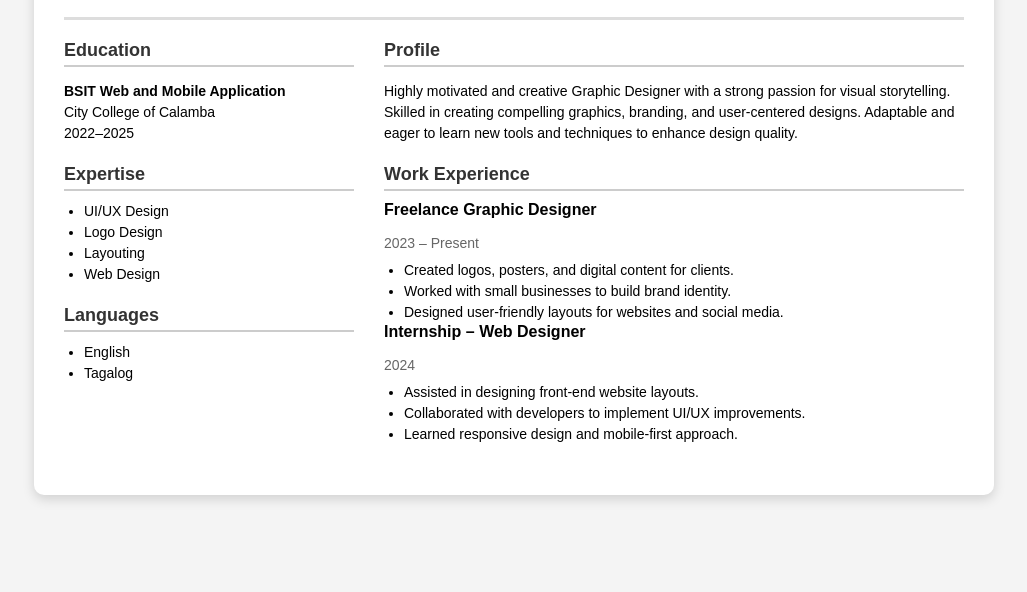
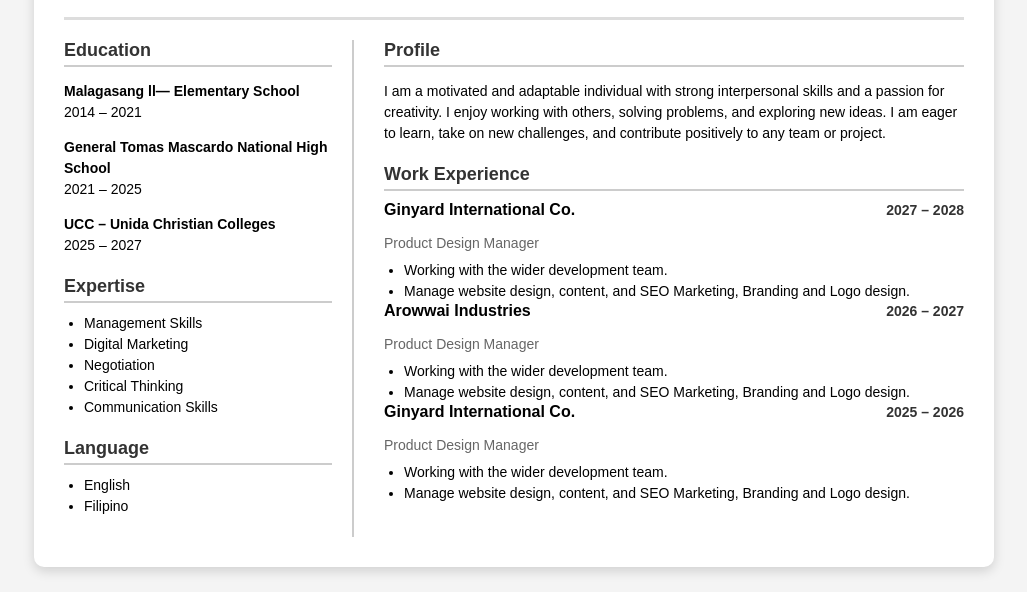
Before and after one commit to Roxas-ashley1122/Online-Resume, a plain HTML site: page index.html in a window 1280 px wide. Shown: the part 208-800 px from the top of the page, without its empty margins (126-1153 px from the left). Drawn offline with Linux system fonts and the light colour scheme.

Commit message:
Update index.html

```diff
--- a/index.html
+++ b/index.html
@@ -60,6 +60,10 @@
       grid-template-columns: 1fr 2fr;
       gap: 30px;
     }
+    aside {
+      border-right: 2px solid #ccc;
+      padding-right: 20px;
+    }
     h2 {
       font-size: 18px;
       margin: 0 0 10px;
@@ -70,6 +74,16 @@
     h3 {
       margin: 0;
       font-size: 16px;
+    }
+    .job-header {
+      display: flex;
+      justify-content: space-between;
+      align-items: baseline;
+    }
+    .date {
+      font-size: 14px;
+      font-weight: bold;
+      color: #333;
     }
     .role {
       font-size: 14px;
@@ -111,24 +125,28 @@
       <aside>
         <section>
           <h2>Education</h2>
-          <p><strong>BSIT Web and Mobile Application</strong><br>
-          City College of Calamba<br>
-          2022–2025</p>
+          <p><strong>Malagasang ll— Elementary School </strong><br>
+          2014 – 2021</p>
+          <p><strong>General Tomas Mascardo National High School</strong><br>
+          2021 – 2025</p>
+          <p><strong>UCC – Unida Christian Colleges</strong><br>
+          2025 – 2027</p>
         </section>
         <section>
           <h2>Expertise</h2>
           <ul>
-            <li>UI/UX Design</li>
-            <li>Logo Design</li>
-            <li>Layouting</li>
-            <li>Web Design</li>
+            <li>Management Skills</li>
+            <li>Digital Marketing</li>
+            <li>Negotiation</li>
+            <li>Critical Thinking</li>
+            <li>Communication Skills</li>
           </ul>
         </section>
         <section>
-          <h2>Languages</h2>
+          <h2>Language</h2>
           <ul>
             <li>English</li>
-            <li>Tagalog</li>
+            <li>Filipino</li>
           </ul>
         </section>
       </aside>
@@ -138,30 +156,42 @@
         <section>
           <h2>Profile</h2>
           <p>
-            Highly motivated and creative Graphic Designer with a strong passion
-            for visual storytelling. Skilled in creating compelling graphics,
-            branding, and user-centered designs. Adaptable and eager to learn
-            new tools and techniques to enhance design quality.
+            I am a motivated and adaptable individual with strong interpersonal skills and a passion for creativity. I enjoy working with others, solving problems, and exploring new ideas. I am eager to learn, take on new challenges, and contribute positively to any team or project.
           </p>
         </section>
         <section>
           <h2>Work Experience</h2>
           <article>
-            <h3>Freelance Graphic Designer</h3>
-            <p class="role">2023 – Present</p>
+            <div class="job-header">
+              <h3>Ginyard International Co.</h3>
+              <span class="date">2027 – 2028</span>
+            </div>
+            <p class="role">Product Design Manager</p>
             <ul>
-              <li>Created logos, posters, and digital content for clients.</li>
-              <li>Worked with small businesses to build brand identity.</li>
-              <li>Designed user-friendly layouts for websites and social media.</li>
+              <li>Working with the wider development team.</li>
+              <li>Manage website design, content, and SEO Marketing, Branding and Logo design.</li>
             </ul>
           </article>
           <article>
-            <h3>Internship – Web Designer</h3>
-            <p class="role">2024</p>
+            <div class="job-header">
+              <h3>Arowwai Industries</h3>
+              <span class="date">2026 – 2027</span>
+            </div>
+            <p class="role">Product Design Manager</p>
             <ul>
-              <li>Assisted in designing front-end website layouts.</li>
-              <li>Collaborated with developers to implement UI/UX improvements.</li>
-              <li>Learned responsive design and mobile-first approach.</li>
+              <li>Working with the wider development team.</li>
+              <li>Manage website design, content, and SEO Marketing, Branding and Logo design.</li>
+            </ul>
+          </article>
+          <article>
+            <div class="job-header">
+              <h3>Ginyard International Co.</h3>
+              <span class="date">2025 – 2026</span>
+            </div>
+            <p class="role">Product Design Manager</p>
+            <ul>
+              <li>Working with the wider development team.</li>
+              <li>Manage website design, content, and SEO Marketing, Branding and Logo design.</li>
             </ul>
           </article>
         </section>
```
